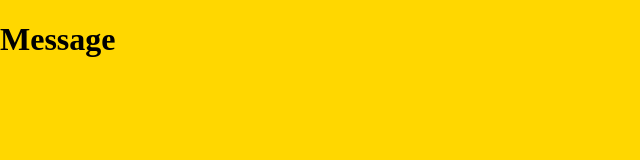
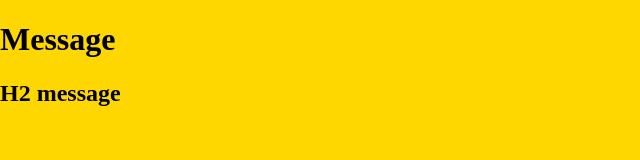
Before and after one commit to Taabi786/taabi-project, a plain HTML site: page index.html in a window 1280 px wide. Shown: the whole page, without its empty margins (0-640 px from the left). Drawn offline with Linux system fonts and the light colour scheme.

Commit message:
my 3rd commit

```diff
--- a/index.html
+++ b/index.html
@@ -10,5 +10,6 @@
 </head>
 <body>
     <h1>Message</h1>
+    <h2>H2 message</h2>
 </body>
 </html>
```
